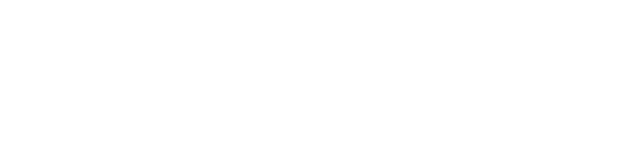
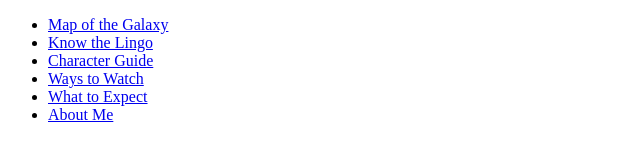
Before and after one commit to J4502-FS21/alex-naughton-final-project, a plain HTML site: page index.html in a window 1280 px wide. Shown: the whole page, without its empty margins (0-640 px from the left). Drawn offline with Linux system fonts and the light colour scheme.

Commit message:
Added nav to index.html

```diff
--- a/index.html
+++ b/index.html
@@ -2,7 +2,16 @@
 <html lang="en">
 <head>
 <title>The Coruscant Gazette</title>
+<stylesheet="style.css">
 </head>
 <body>
+  <nav>
+    <ul>
+      <li><a href="galaxy-map.html">Map of the Galaxy</a></li>
+      <li><a href="glossary.html">Know the Lingo</a></li>
+      <li><a href="characters.html">Character Guide</a></li>
+      <li><a href="watch.html">Ways to Watch</a></li>
+      <li><a href="reviews.html">What to Expect</a></li>
+      <li><a href="about-me.html">About Me</a></li>
 </body>
 </html>
```
